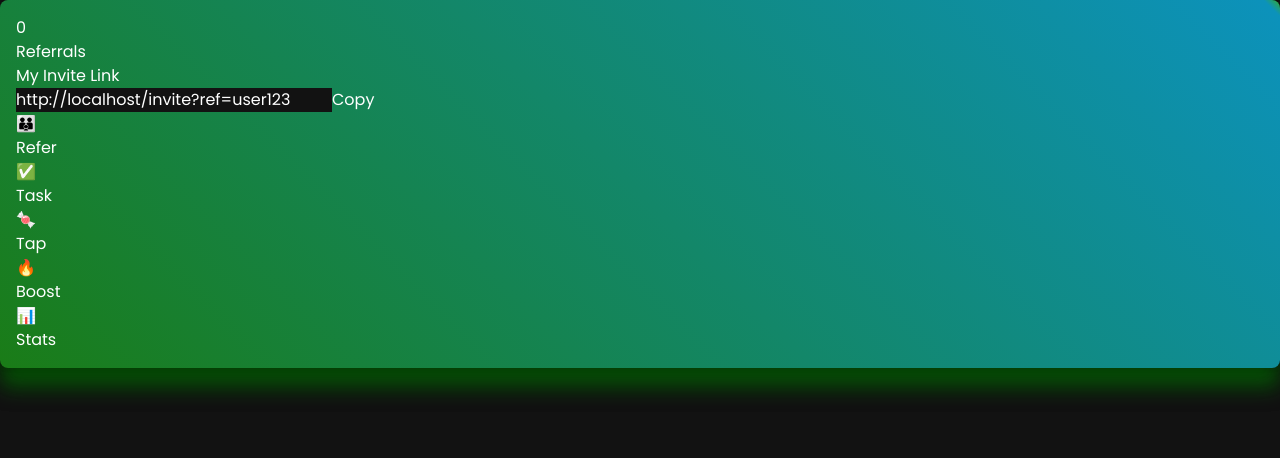
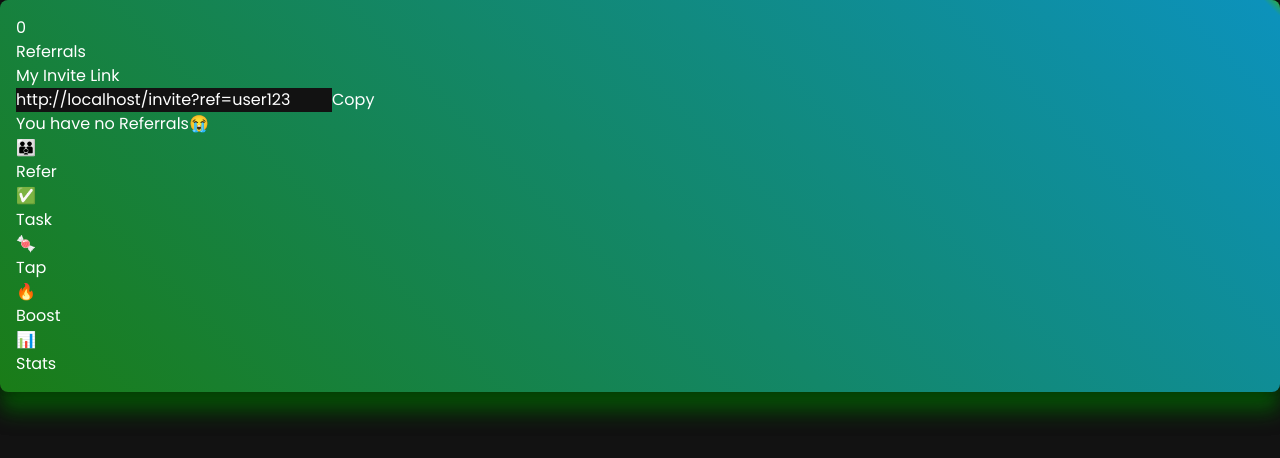
Before and after one commit to anonscodex/sweetcoin, a React (Vite) app: page /refer in a window 1280 px wide. Shown: the top 458 px of the page. Built offline with nearby package versions, Linux system fonts and the light colour scheme.

Commit message:
completed the UI aspect of referral page

```diff
--- a/src/components/Refer.jsx
+++ b/src/components/Refer.jsx
@@ -43,6 +43,16 @@ const Refer = () => {
       </div>
     </div>
 
+    <div className="mt-6 flex flex-col items-center">
+            <div className="mt-5">
+                <div className="flex justify-evenly gap-3">
+            <h2 className="text-xl text-white ">You have no Referrals😭</h2>
+                </div>
+
+
+            </div>
+            </div>
+
         </>
      );
 }
```
